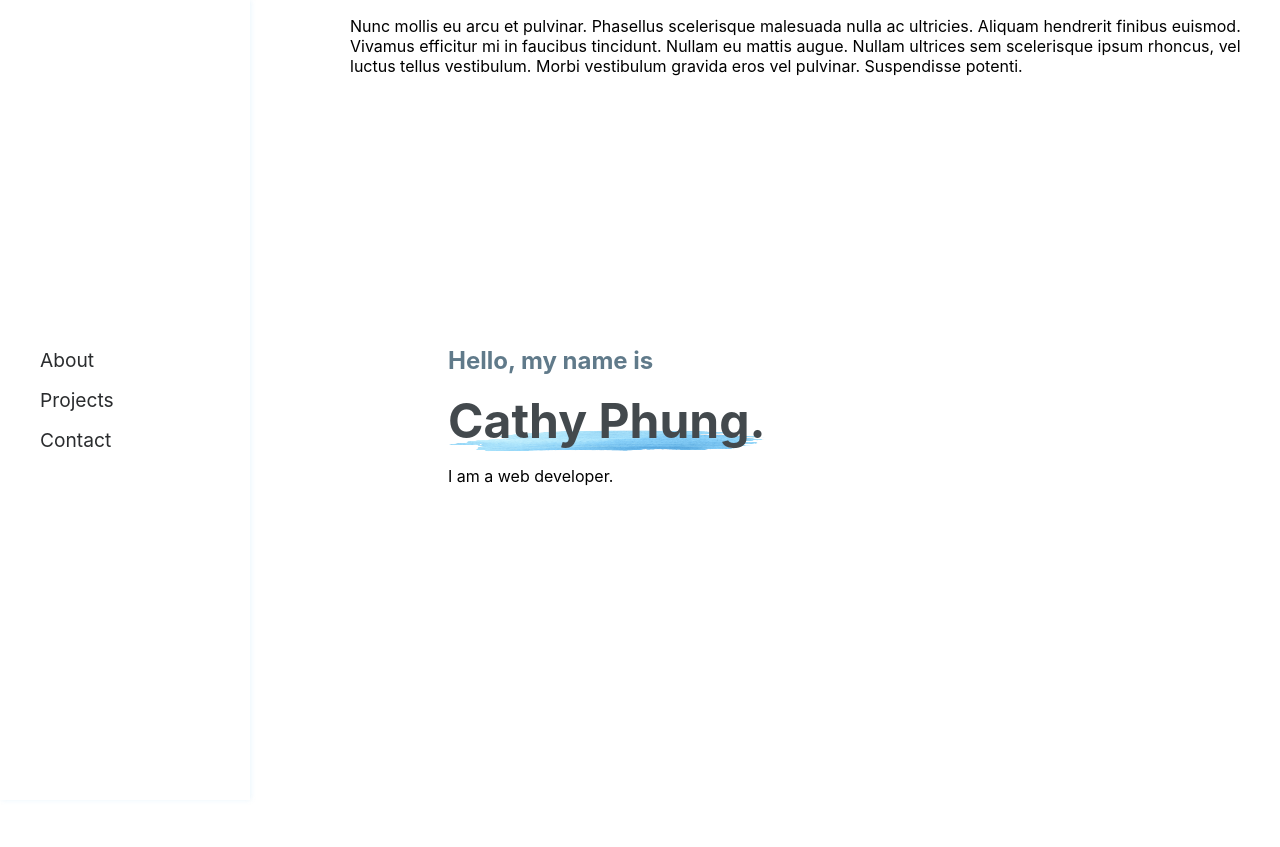
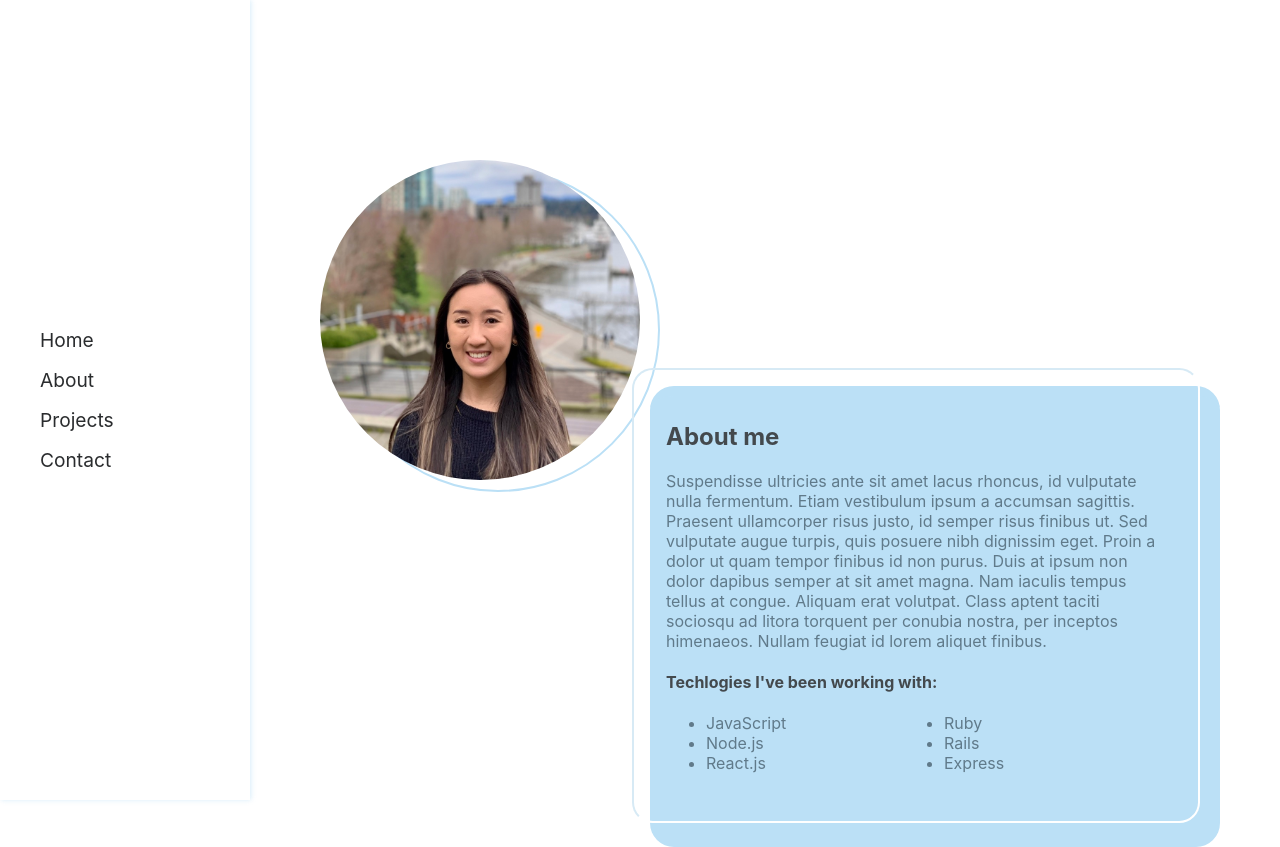
Before and after one commit to cphung1/site, a React (Create React App) app: page /about in a window 1280 px wide. Before the commit the page ends 816 px from the top, so only its background shows below. Built offline with nearby package versions, Linux system fonts and the light colour scheme.

Commit message:
About me page: profile pic fade in, circle border slide in, text slide in

```diff
--- a/src/App.js
+++ b/src/App.js
@@ -6,9 +6,12 @@ import Backdrop from './components/Backdrop/Backdrop';
 import Main from './components/Main/Main';
 import About from './components/About/About';
 
+
+
+
 import { library } from '@fortawesome/fontawesome-svg-core'
-import { faCoffee, faBars } from '@fortawesome/free-solid-svg-icons'
-library.add(faCoffee, faBars)
+import { faBars } from '@fortawesome/free-solid-svg-icons'
+library.add( faBars)
 
 class App extends Component {
   state = {
@@ -38,8 +41,6 @@ class App extends Component {
         <SideBar show={this.state.sideBarOpen}/>
         {backdrop}
         <main>
-          <Main />
-          <About />
         </main>
       </div>
     );
--- a/src/components/About/About.css
+++ b/src/components/About/About.css
@@ -0,0 +1,177 @@
+.about {
+  padding-left: 20rem;
+  display: flex;
+}
+
+.picture {
+  position: relative
+}
+
+.picture::after {
+  content: '';
+  position: absolute;
+  width: 100%;
+  height: 20rem;
+  border: 2px solid#bbe0f6;
+  border-radius: 50%;
+  left: 1rem;
+  top: 10.5rem;
+  z-index: -1;
+  animation-duration: 3s;
+  animation-name: slideL2R;
+}
+
+.picture img {
+  height: 20rem;
+  width: 20rem;
+  border-radius: 50%;
+  margin-top: 10rem;
+
+}
+
+.about_me {
+  margin-top: 23rem;
+  margin-left: -0.5rem;
+  margin-right: 5rem;
+  /* animation-duration: 4s;
+  animation-name: slideT2B; */
+  border: 2px solid#d7eaf5;
+  border-radius: 1.3rem;
+  border-right-color: white;
+  border-bottom-color: white;
+  padding: 2rem;
+  position: relative;
+}
+
+.about_text {
+  animation-duration: 4s;
+  animation-name: slideT2B;
+}
+
+.about_me::after {
+  border-top: 10px solid #bbe0f6;
+  border-radius: 1.5rem;
+  background-color: #bbe0f6;
+  content: "";
+  margin: 0 auto;
+  position: absolute;
+  top: 1rem;
+  left: 1rem;
+  z-index: -1;
+  width: 101%;
+  height: 100%;
+}
+
+.about_me p {
+  color: #607a8a;
+}
+.about_me h2 {
+  color: #43494d;
+}
+
+.about_me h4 {
+  color: #43494d;
+}
+
+.about_me ul {
+  columns: 2;
+}
+
+.about_me li {
+  color: #607a8a;
+}
+
+/* .about_me::after {
+  content: '';
+  position: absolute;
+  width: 60em;
+  height: 300px;
+  border: 2px solid#bbe0f6;
+  border-radius: 3rem;
+  left: 40rem;
+  top: 20rem;
+  z-index: -1;
+} */
+
+@media (max-width: 860px) {
+  .about {
+    padding-top: 8rem;
+    padding-left: 0;
+  }
+}
+
+@keyframes slideL2R {
+  from {
+    margin-left: -100%;
+    margin-top: -50%
+  }
+
+  to {
+    margin-left: 0%;
+  }
+}
+
+@keyframes slideT2B {
+  from {
+    height: 100%;
+    margin-top: -100%
+  }
+
+  to {
+    height: 100%;
+    margin-top: 0rem;
+  }
+}
+
+.fade-in {
+  animation: fadeIn ease 5.5s;
+  -webkit-animation: fadeIn ease 5.5s;
+  -moz-animation: fadeIn ease 5.5s;
+  -o-animation: fadeIn ease 5.5s;
+  -ms-animation: fadeIn ease 5.5s;
+}
+
+@keyframes fadeIn {
+  0% {
+    opacity:0;
+  }
+  100% {
+    opacity:1;
+  }
+}
+
+@-moz-keyframes fadeIn {
+  0% {
+    opacity:0;
+  }
+  100% {
+    opacity:1;
+  }
+}
+
+@-webkit-keyframes fadeIn {
+  0% {
+    opacity:0;
+  }
+  100% {
+    opacity:1;
+  }
+}
+
+@-o-keyframes fadeIn {
+  0% {
+    opacity:0;
+  }
+  100% {
+    opacity:1;
+  }
+}
+
+@-ms-keyframes fadeIn {
+  0% {
+    opacity:0;
+  }
+  100% {
+    opacity:1;
+}
+}
--- a/src/components/About/About.js
+++ b/src/components/About/About.js
@@ -6,7 +6,27 @@ import "./About.css";
 export default function About(props) {
   return (
     <div className="about">
-      <p>Nunc mollis eu arcu et pulvinar. Phasellus scelerisque malesuada nulla ac ultricies. Aliquam hendrerit finibus euismod. Vivamus efficitur mi in faucibus tincidunt. Nullam eu mattis augue. Nullam ultrices sem scelerisque ipsum rhoncus, vel luctus tellus vestibulum. Morbi vestibulum gravida eros vel pulvinar. Suspendisse potenti.</p>
+      <div className='picture'>
+        <img src="./images/profile.jpeg" className="fade-in"></img>
+      </div>
+
+      <div className="about_me">
+        <div className="about_text">
+        <h2>About me</h2>
+        <p>Suspendisse ultricies ante sit amet lacus rhoncus, id vulputate nulla fermentum. Etiam vestibulum ipsum a accumsan sagittis. Praesent ullamcorper risus justo, id semper risus finibus ut. Sed vulputate augue turpis, quis posuere nibh dignissim eget. Proin a dolor ut quam tempor finibus id non purus. Duis at ipsum non dolor dapibus semper at sit amet magna. Nam iaculis tempus tellus at congue. Aliquam erat volutpat. Class aptent taciti sociosqu ad litora torquent per conubia nostra, per inceptos himenaeos. Nullam feugiat id lorem aliquet finibus.</p>
+
+        <h4>Techlogies I've been working with: </h4>
+
+        <ul>
+          <li>JavaScript</li>
+          <li>Node.js</li>
+          <li>React.js</li>
+          <li>Ruby</li>
+          <li>Rails</li>
+          <li>Express</li>
+        </ul>
+        </div>
+      </div>
     </div>
   );
 };
--- a/src/components/Main/Main.css
+++ b/src/components/Main/Main.css
@@ -48,11 +48,11 @@
 
 
 .fade-in {
-  animation: fadeIn ease 4s;
-  -webkit-animation: fadeIn ease 4s;
-  -moz-animation: fadeIn ease 4s;
-  -o-animation: fadeIn ease 4s;
-  -ms-animation: fadeIn ease 4s;
+  animation: fadeIn ease 3s;
+  -webkit-animation: fadeIn ease 3s;
+  -moz-animation: fadeIn ease 3s;
+  -o-animation: fadeIn ease 3s;
+  -ms-animation: fadeIn ease 3s;
 }
 
 @keyframes fadeIn {
--- a/src/components/Main/Main.js
+++ b/src/components/Main/Main.js
@@ -1,6 +1,8 @@
 import React from "react";
 
 import "./Main.css";
+
+
 
 
 export default function Main(props) {
--- a/src/components/Navigation/Toolbar.css
+++ b/src/components/Navigation/Toolbar.css
@@ -7,7 +7,7 @@
   left: 0;
   background-color:white;
   overflow-x: hidden;
-  box-shadow: 1px 0px 5px rgba(114, 190, 237, 0.15);
+  box-shadow: 1px 0px 5px rgba(115, 190, 237, 0.28);
 }
 
 .header_navigation {
@@ -47,7 +47,12 @@
 
 @media (max-width: 860px) {
   .side_nav_items {
-    display: none;
+    width: 100%
+  }
+  .side_nav_items ul {
+    flex-direction: row;
+    padding-left: 0;
+    justify-content: space-evenly;
   }
   .header {
     background-color: white;
@@ -83,9 +88,9 @@
   border: 1px solid white;
 }
 
-h4 {
+/* h4 {
   color: white;
   text-transform: uppercase;
   display: flex;
   justify-content: center;
-}
+} */
--- a/src/components/Navigation/Toolbar.js
+++ b/src/components/Navigation/Toolbar.js
@@ -1,25 +1,51 @@
 import React from "react";
+import {
+  BrowserRouter as Router,
+  Switch,
+  Route,
+  Link
+} from "react-router-dom";
+
+import Main from '../Main/Main';
+import About from '../About/About';
+
 
 import "./Toolbar.css";
 import SideBarToggleButton from "../SideBar/SideBarToggleButton"
 
 export default function Toolbar(props) {
+
+
   return (
+    <Router>
     <header className="header">
       <nav className="header_navigation">
-        <div className="header_toggle_button">
+        {/* <div className="header_toggle_button">
           <SideBarToggleButton click={props.sideBarClickHandler}/>
           <h5>Navigation</h5>
-        </div>
+        </div> */}
         <div className="side_nav_items">
           <ul>
-            <li><a href="/">About</a></li>
-            <li><a href="/">Projects</a></li>
-            <li><a href="/">Contact</a></li>
+            {/* <li><a href="/">About</a></li> */}
+            {/* <Link to="/about">About</Link> */}
+            <li><Link to="/">Home</Link></li>
+            <li><Link to="/about">About</Link></li>
+            <li><Link to="/projects">Projects</Link></li>
+            <li><Link to="/contact">Contact</Link></li>
           </ul>
         </div>
       </nav>
     </header>
 
+    <Switch>
+          <Route exact path="/">
+            <Main />
+          </Route>
+          <Route path="/about">
+            <About />
+          </Route>
+        </Switch>
+    </Router>
+
   );
 };
```
